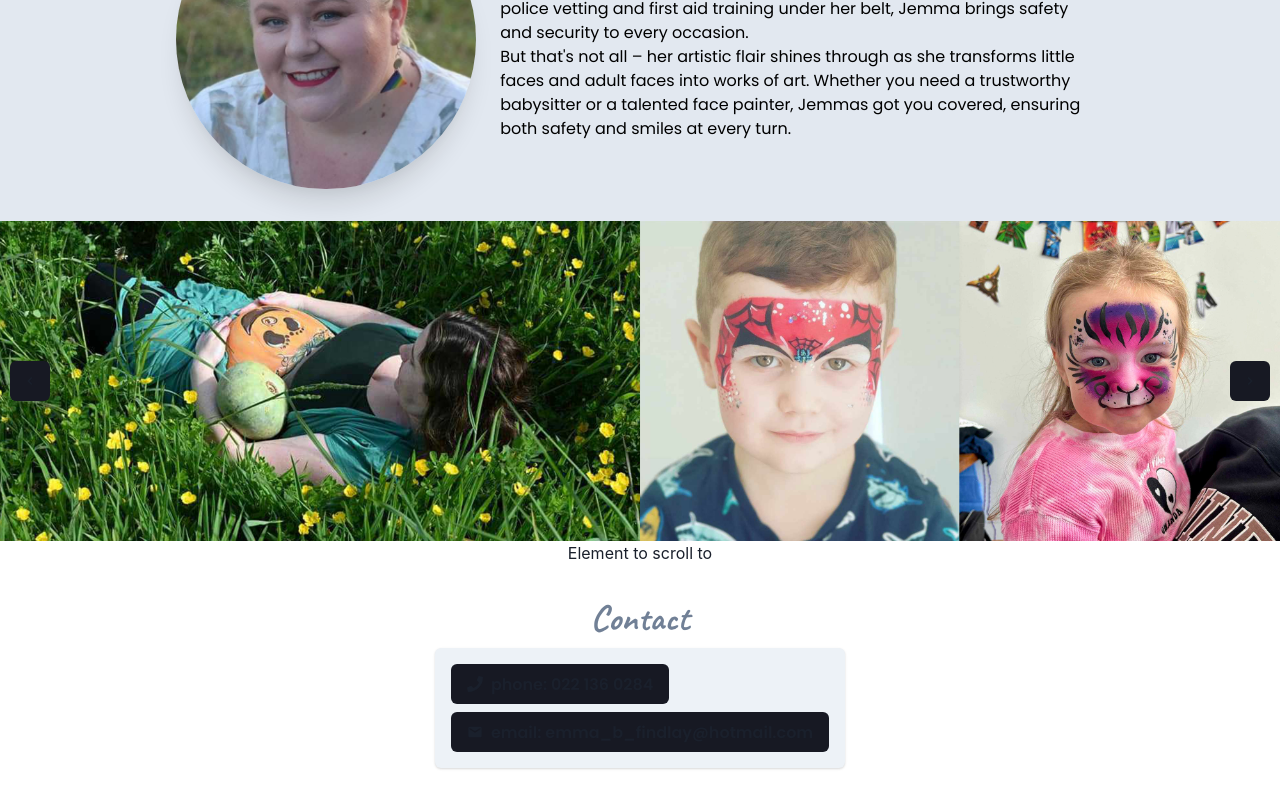
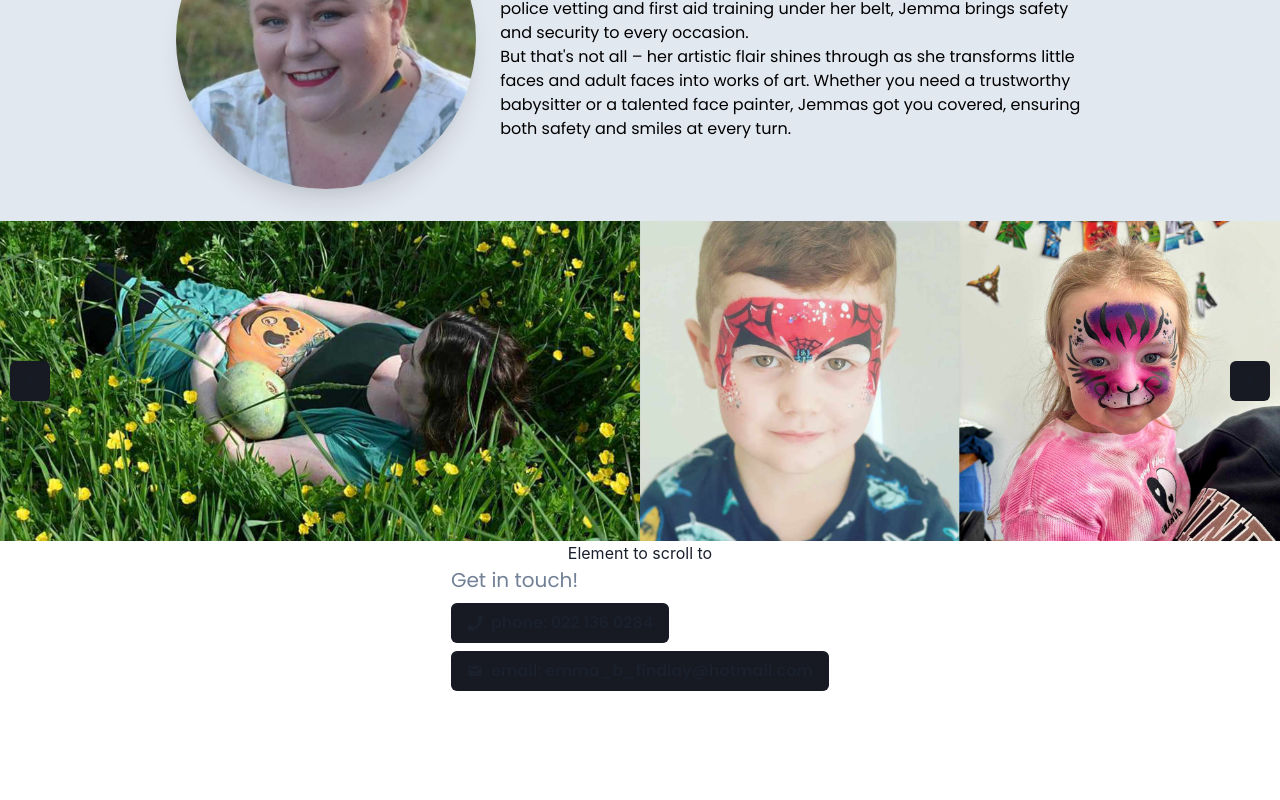
Before and after one commit to HannahBeattie/spirit, a Next.js app: page / in a window 1280 px wide. Shown: the part 1406-2206 px from the top of the page. After the commit the page ends 2113 px from the top, so only its background shows below. Built offline with nearby package versions, Linux system fonts and the light colour scheme; a web font is replaced by a local one.

Commit message:
update contact

```diff
--- a/src/app/base/components/content/Contact.js
+++ b/src/app/base/components/content/Contact.js
@@ -1,4 +1,16 @@
-import { Button, Card, HStack, Heading, IconButton, Text, VStack } from '@chakra-ui/react'
+import {
+	Box,
+	Button,
+	Card,
+	Center,
+	HStack,
+	Heading,
+	IconButton,
+	Image,
+	SimpleGrid,
+	Text,
+	VStack,
+} from '@chakra-ui/react'
 import React from 'react'
 import { FaPhone } from 'react-icons/fa'
 import { MdEmail } from 'react-icons/md'
@@ -8,27 +20,26 @@ import CopyToClipboardButton from '../../CoppyToClipboard'
 
 function Contact() {
 	return (
-		<VStack py={{ lg: 8 }}>
-			<Heading fontSize={{ base: '3xl', lg: '4xl' }} fontFamily={'Caveat'} color={'gray.500'}>
-				Contact
-			</Heading>
-
-			<Card p={4} bg={'gray.100'} color='white'>
-				<VStack alignItems={'start'} flex={1}>
+		<Center pb={4}>
+			<VStack alignItems={'start'}>
+				<Text
+					fontSize={{ base: '3xl', md: 'xl' }}
+					fontFamily={'poppins'}
+					color={'gray.500'}
+				>
+					Get in touch!
+				</Text>
 				<CopyToClipboardButton />
 				<Link href={'mailto:emma_b_findlay@hotmail.com'} legacyBehavior>
 					<Button bg={'gray.900'} _hover={{ bg: 'gray.700' }}>
 						<HStack>
 							<MdEmail />
-								<Text fontFamily={'poppins'}>
-									email: emma_b_findlay@hotmail.com
-								</Text>
+							<Text fontFamily={'poppins'}>email: emma_b_findlay@hotmail.com</Text>
 						</HStack>
 					</Button>
 				</Link>
 			</VStack>
-			</Card>
-		</VStack>
+		</Center>
 	)
 }
 
--- a/src/app/page.js
+++ b/src/app/page.js
@@ -1,6 +1,6 @@
 'use client'
 import { useRef, useCallback, useState, useEffect } from 'react'
-import { VStack, IconButton, Button, Tooltip, Text, HStack } from '@chakra-ui/react'
+import { VStack, IconButton, Button, Tooltip, Text, HStack, Image } from '@chakra-ui/react'
 import { FaDownLong } from 'react-icons/fa6'
 import Contact from './base/components/content/Contact'
 import Hero from './base/components/Hero'
@@ -59,6 +59,7 @@ export default function Home() {
 			<InfiniteCarousel />
 			{/* Element to scroll to */}
 			<div ref={myRef}>Element to scroll to</div>
+
 			<Contact />
 		</VStack>
 	)
```
Lines whose indentation alone changed are shown as unchanged.
